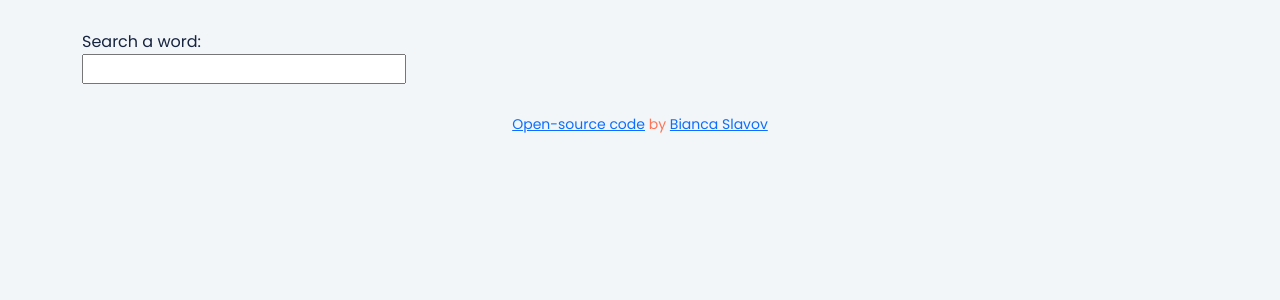
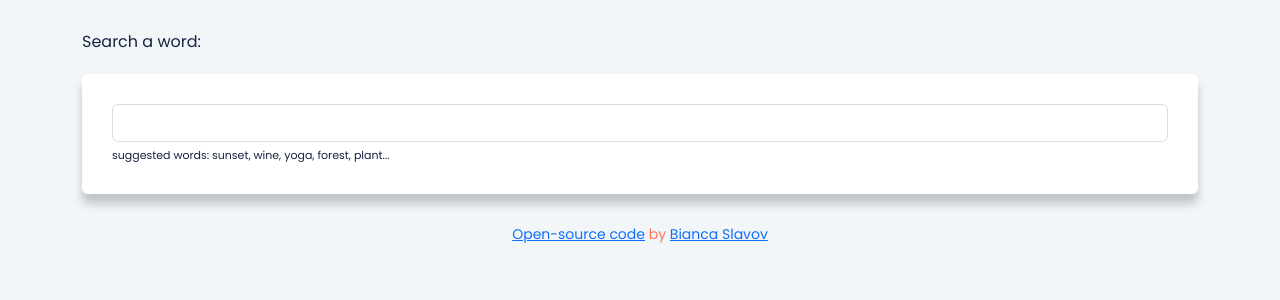
Before and after one commit to Bianca-Slavov/dictionary-project-react, a React (Create React App) app: page / in a window 1280 px wide. Shown: the top 300 px of the page. Built offline with nearby package versions, Linux system fonts and the light colour scheme; no server answers.

Commit message:
set default keyword + did some styling

```diff
--- a/src/App.js
+++ b/src/App.js
@@ -7,7 +7,7 @@
       <div className="container">
         <header className="App-header">Search a word:</header>
         <main>
-          <Dictionary />
+          <Dictionary defaultKeyword="sunset" />
         </main>
         <footer className="App-footer">
           {" "}
--- a/src/Dictionary.css
+++ b/src/Dictionary.css
@@ -0,0 +1,20 @@
+.Dictionary section {
+  background: white;
+  padding: 30px;
+  border-radius: 6px;
+  box-shadow: 0px 10px 10px rgb(0, 0, 0, 0.2);
+  margin: 20px 0;
+}
+
+.Dictionary input {
+  width: 100%;
+  padding: 6px 4px;
+  border: 1px solid #ddd;
+  border-radius: 6px;
+  color: #333;
+}
+
+.Dictionary .hint {
+  font-size: 11px;
+  margin-top: 5px;
+}
--- a/src/Dictionary.js
+++ b/src/Dictionary.js
@@ -3,32 +3,51 @@
 import Results from "./Results";
 import "./Dictionary.css";
 
-export default function Dictionary() {
-    let [keyword, setKeyword] = useState("");
+export default function Dictionary(props) {
+  let [keyword, setKeyword] = useState(props.defaultKeyword);
   let [results, setResults] = useState(null);
+  let [loaded, setLoaded] = useState(false);
 
   function handleResponse(response) {
     setResults(response.data[0]);
   }
 
-    function search(event) {
-        event.preventDefault();
-
+  function search() {
     // documentation: https://dictionaryapi.dev/
     let apiUrl = `https://api.dictionaryapi.dev/api/v2/entries/en/${keyword}`;
     axios.get(apiUrl).then(handleResponse);
+  }
+
+  function handleSubmit(event) {
+    event.preventDefault();
+    search();
   }
 
   function handleKeywordChangre(event) {
     setKeyword(event.target.value);
   }
 
+  function load() {
+    setLoaded(true);
+    search();
+  }
+
+  if (loaded) {
     return (
       <div className="Dictionary">
-            <form onSubmit={search}>
-                <input type="search" onChange={handleKeywordChangre}/>
+        <section>
+          <form onSubmit={handleSubmit}>
+            <input type="search" onChange={handleKeywordChangre} />
           </form>
-            <Results results={results}/>
+          <div className="hint">
+            suggested words: sunset, wine, yoga, forest, plant...
           </div>
-    )
+        </section>
+        <Results results={results} />
+      </div>
+    );
+  } else {
+    load();
+    return "Loading..";
   }
+}
--- /dev/null
+++ b/src/Results.css
@@ -0,0 +1,5 @@
+.Results h2 {
+  font-size: 36px;
+  font-weight: bold;
+  line-height: 1.5;
+}
--- a/src/Results.js
+++ b/src/Results.js
@@ -1,11 +1,13 @@
 import React from "react";
 import Meaning from "./Meaning";
 import Phonetic from "./Phonetic";
+import "./Results.css";
 
 export default function Results(props) {
   if (props.results) {
     return (
       <div className="Results">
+        <section>
           <h2>{props.results.word}</h2>
           {props.results.phonetics.map(function (phonetic, index) {
             return (
@@ -14,12 +16,12 @@
               </div>
             );
           })}
-
+        </section>
         {props.results.meanings.map(function (meaning, index) {
           return (
-            <div key={index}>
+            <section key={index}>
               <Meaning meaning={meaning} />
-            </div>
+            </section>
           );
         })}
       </div>
```
Lines whose indentation alone changed are shown as unchanged.
